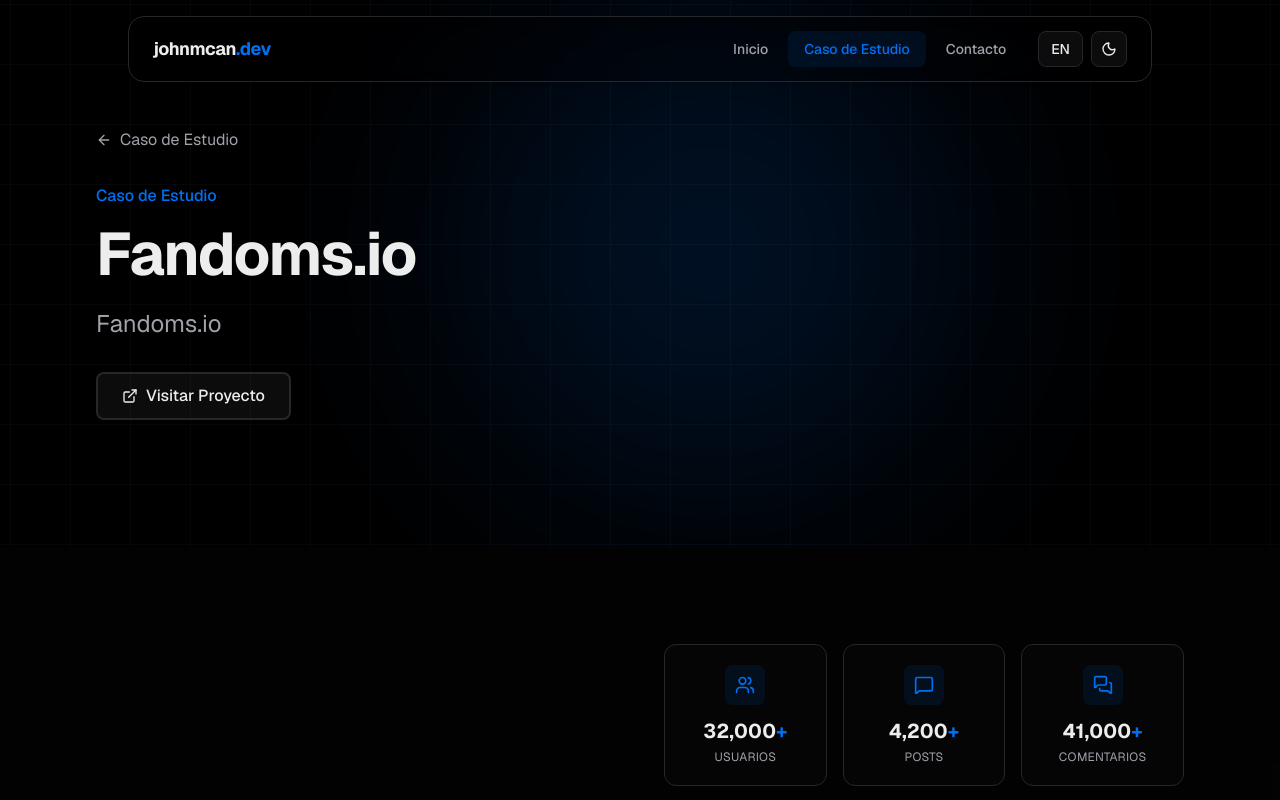
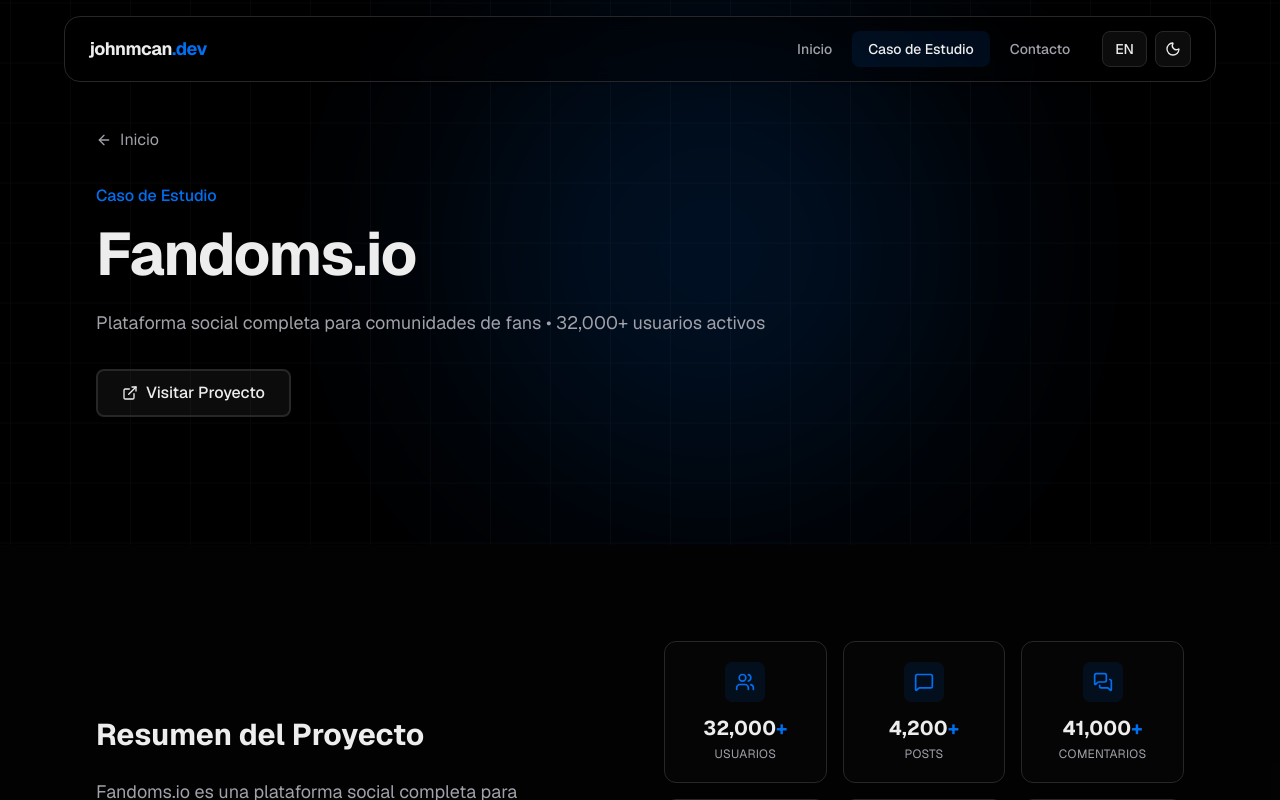
Before and after one commit to john-Mcan/jmcan-dev, a Next.js app: page /caso-de-estudio in a window 1280 px wide. Shown: the top 800 px of the page. Built offline with nearby package versions, Linux system fonts and the light colour scheme.

Commit message:
mejoras en diseño y contenido

```diff
--- a/src/components/layout/header.tsx
+++ b/src/components/layout/header.tsx
@@ -50,11 +50,11 @@
   return (
     <>
       <header className="fixed top-0 left-0 right-0 z-50">
-        <div className="pt-3 px-4 sm:pt-4 sm:px-4 lg:px-8">
+        <div className="pt-3 px-4 sm:pt-4 sm:px-6 lg:px-8">
           <nav
             className={cn(
-              "mx-auto max-w-5xl rounded-2xl border border-border/50",
-              "bg-background/30 backdrop-blur-md",
+              "mx-auto max-w-6xl rounded-2xl border border-border/50",
+              "bg-background/30 backdrop-blur",
               "shadow-sm"
             )}
           >
@@ -87,7 +87,7 @@
                           "transition-all duration-200",
                           "focus-visible:outline-none focus-visible:ring-2 focus-visible:ring-accent/50",
                           isActive(item.href)
-                            ? "text-accent bg-accent/10"
+                            ? "text-foreground bg-accent/10 dark:bg-accent/20"
                             : "text-muted hover:text-foreground hover:bg-secondary/60"
                         )}
                       >
@@ -172,7 +172,7 @@
                       "text-base font-medium",
                       "transition-all duration-200",
                       isActive(item.href)
-                        ? "text-accent bg-accent/10"
+                        ? "text-foreground bg-accent/10 dark:bg-accent/20"
                         : "text-foreground hover:bg-secondary active:bg-secondary/80"
                     )}
                   >
@@ -185,7 +185,7 @@
                     </div>
                     <ChevronRight className={cn(
                       "h-4 w-4 transition-all group-hover:translate-x-1",
-                      isActive(item.href) ? "text-accent" : "text-muted group-hover:text-accent"
+                      isActive(item.href) ? "text-foreground" : "text-muted group-hover:text-accent"
                     )} />
                   </Link>
                 );
--- a/src/components/sections/about.tsx
+++ b/src/components/sections/about.tsx
@@ -15,12 +15,21 @@
 
   return (
     <Section className="bg-card/30">
-      <SectionHeader title={t("title")} />
+      {/* Mobile: Header arriba */}
+      <div className="md:hidden">
+        <SectionHeader title={t("title")} />
+      </div>
 
-      <div className="grid md:grid-cols-2 gap-8 md:gap-12 items-center">
-        <p className="text-base sm:text-lg text-muted leading-relaxed">
-          {t("description")}
-        </p>
+      <div className="grid md:grid-cols-2 gap-8 md:gap-12 items-start">
+        {/* Desktop: Header integrado en la columna izquierda */}
+        <div className="space-y-6">
+          <div className="hidden md:block">
+            <SectionHeader title={t("title")} />
+          </div>
+          <p className="text-base sm:text-lg text-muted leading-relaxed">
+            {t("description")}
+          </p>
+        </div>
 
         <div className="space-y-3 sm:space-y-4">
           {highlights.map((highlight, index) => (
--- a/src/components/sections/case-study/hero.tsx
+++ b/src/components/sections/case-study/hero.tsx
@@ -9,6 +9,7 @@
 
 export function CaseStudyHero() {
   const t = useTranslations("caseStudy");
+  const tNav = useTranslations("nav");
   const project = fandomsProject;
 
   return (
@@ -22,7 +23,7 @@
           className="inline-flex items-center gap-2 text-muted hover:text-foreground transition-colors mb-8"
         >
           <ArrowLeft className="h-4 w-4" />
-          <span>{t("title")}</span>
+          <span>{tNav("home")}</span>
         </Link>
 
         <div className="max-w-3xl">
@@ -32,7 +33,7 @@
             {project.name}
           </h1>
 
-          <p className="text-xl md:text-2xl text-muted mb-8">
+          <p className="text-base sm:text-lg text-muted leading-relaxed mb-8">
             {t("subtitle")}
           </p>
 
--- a/src/components/sections/case-study/overview.tsx
+++ b/src/components/sections/case-study/overview.tsx
@@ -1,7 +1,7 @@
 "use client";
 
 import { useTranslations } from "next-intl";
-import { Users, MessageSquare, ThumbsUp, BarChart3, MessagesSquare, Vote } from "lucide-react";
+import { Users, MessageSquare, ThumbsUp, BarChart3, MessagesSquare } from "lucide-react";
 import { Section } from "@/components/ui/section";
 import { fandomsProject } from "@/data/projects";
 
@@ -11,7 +11,6 @@
   comments: MessagesSquare,
   interactions: ThumbsUp,
   messages: MessageSquare,
-  pollVotes: Vote,
   communities: Users,
 };
 
--- a/src/data/projects.ts
+++ b/src/data/projects.ts
@@ -42,7 +42,6 @@
     { key: "comments", value: "41,000", suffix: "+" },
     { key: "interactions", value: "273,000", suffix: "+" },
     { key: "messages", value: "19,000", suffix: "+" },
-    { key: "pollVotes", value: "448,000", suffix: "+" },
     { key: "communities", value: "21" },
   ],
   stack: [
--- a/src/messages/en.json
+++ b/src/messages/en.json
@@ -54,7 +54,7 @@
   },
   "caseStudy": {
     "title": "Case Study",
-    "subtitle": "Fandoms.io",
+    "subtitle": "Complete social platform for fan communities • 32,000+ active users",
     "overview": {
       "title": "Project Overview",
       "description": "Fandoms.io is a complete social platform for fan communities, similar to Reddit with Discord-like features, developed from scratch as an individual project."
--- a/src/messages/es.json
+++ b/src/messages/es.json
@@ -54,7 +54,7 @@
   },
   "caseStudy": {
     "title": "Caso de Estudio",
-    "subtitle": "Fandoms.io",
+    "subtitle": "Plataforma social completa para comunidades de fans • 32,000+ usuarios activos",
     "overview": {
       "title": "Resumen del Proyecto",
       "description": "Fandoms.io es una plataforma social completa para comunidades de fans, similar a Reddit con funcionalidades de Discord, desarrollada desde cero como proyecto individual."
```
